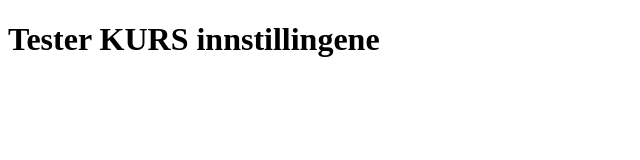
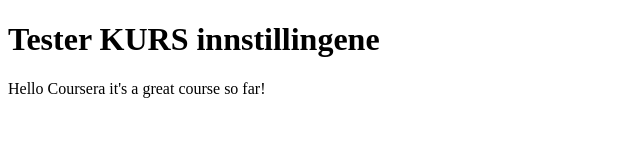
Before and after one commit to patriklie/coursera-test, a plain HTML site: page site/index.html in a window 1280 px wide. Shown: the whole page, without its empty margins (0-640 px from the left). Drawn offline with Linux system fonts and the light colour scheme.

Commit message:
small change

```diff
--- a/site/index.html
+++ b/site/index.html
@@ -8,6 +8,6 @@
 </head>
 <body>
     <h1>Tester KURS innstillingene</h1>
-
+    <p>Hello Coursera it's a great course so far!</p>
 </body>
 </html>
```
